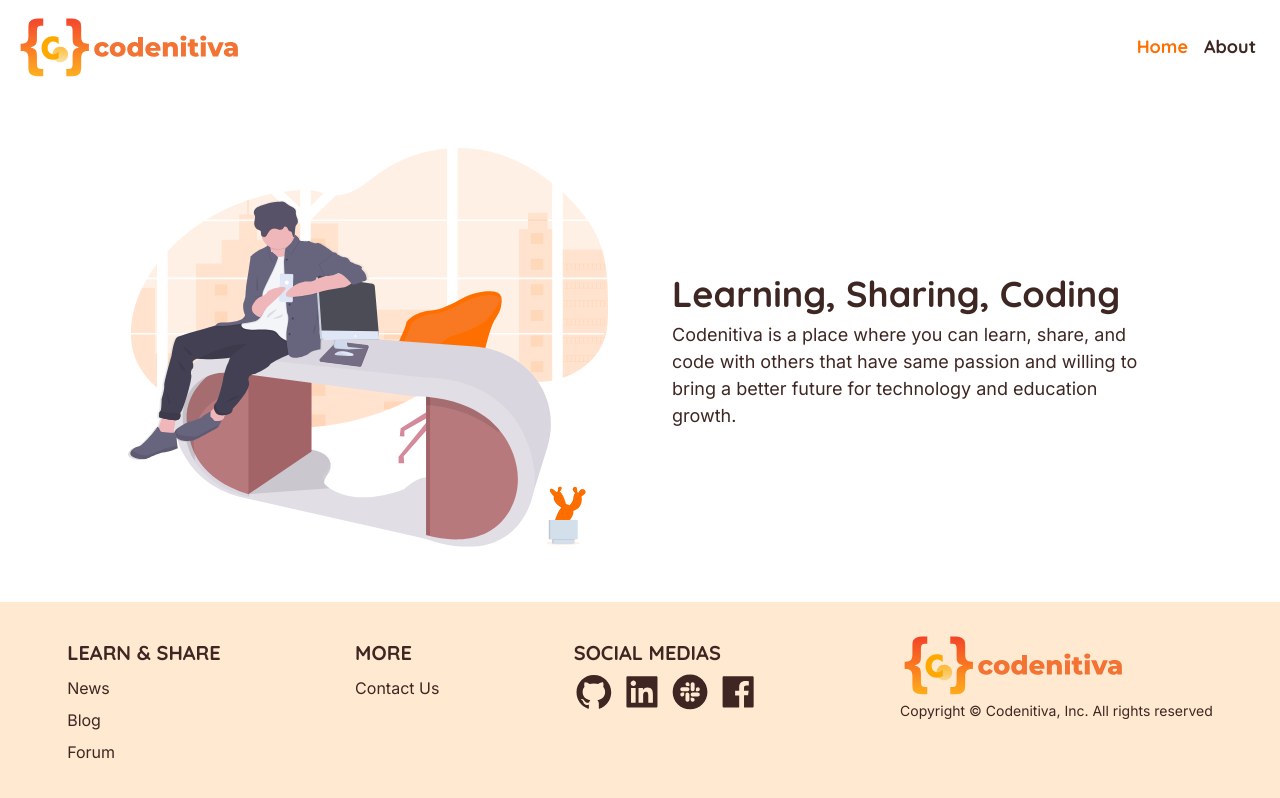
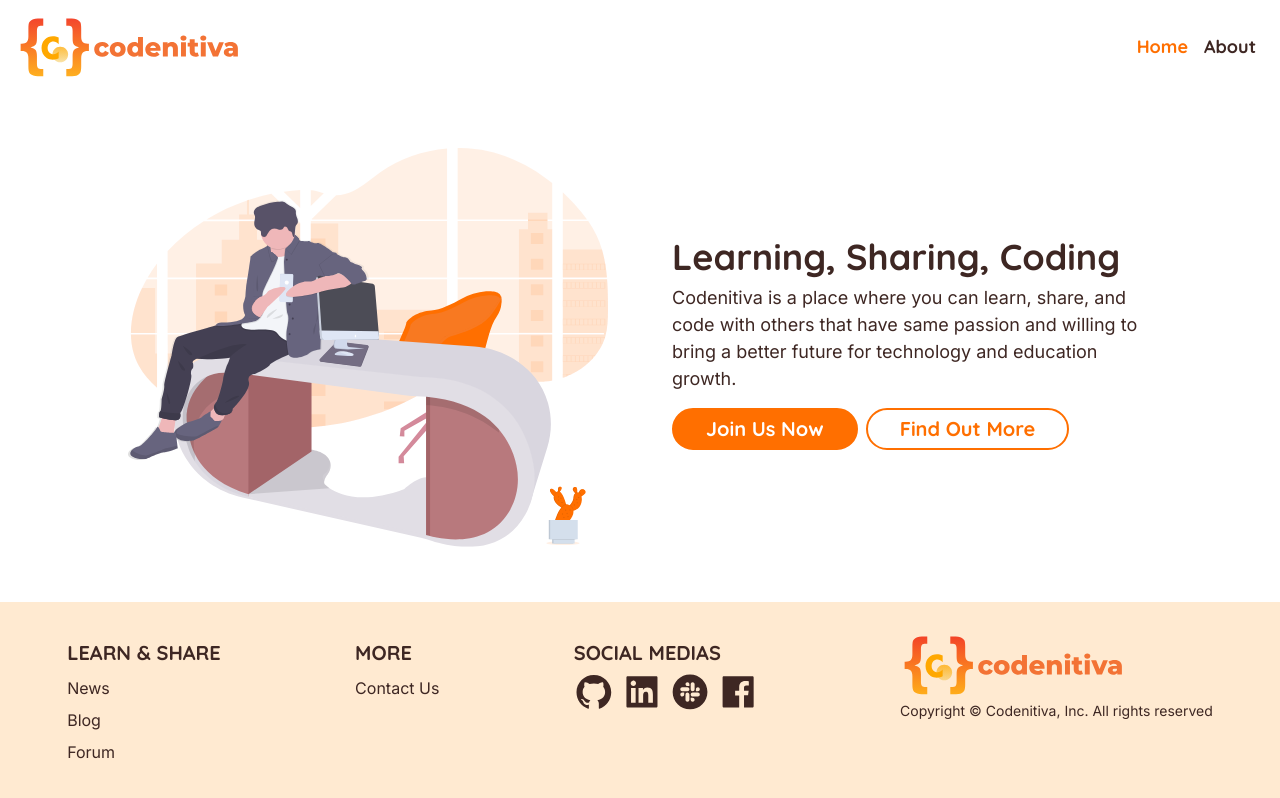
Before and after one commit to codenitiva/codenitiva-website, a React (Create React App) app: page / in a window 1280 px wide. Built offline with nearby package versions, Linux system fonts and the light colour scheme.

Commit message:
Add buttons to home screen

```diff
--- a/src/pages/Home/Home.tsx
+++ b/src/pages/Home/Home.tsx
@@ -17,6 +17,10 @@ const Home: React.FC = () => {
               have same passion and willing to bring a better future for technology
               and education growth.
             </p>
+            <div className="my-4 flex flex-col lg:flex-row items-stretch lg:items-start">
+              <a href="/" className="my-2 lg:my-0 lg:mr-2 btn primary">Join Us Now</a>
+              <a href="/" className="my-2 lg:my-0 lg:mr-2 btn secondary">Find Out More</a>
+            </div>
           </div>
         </div>
       </div>
```
